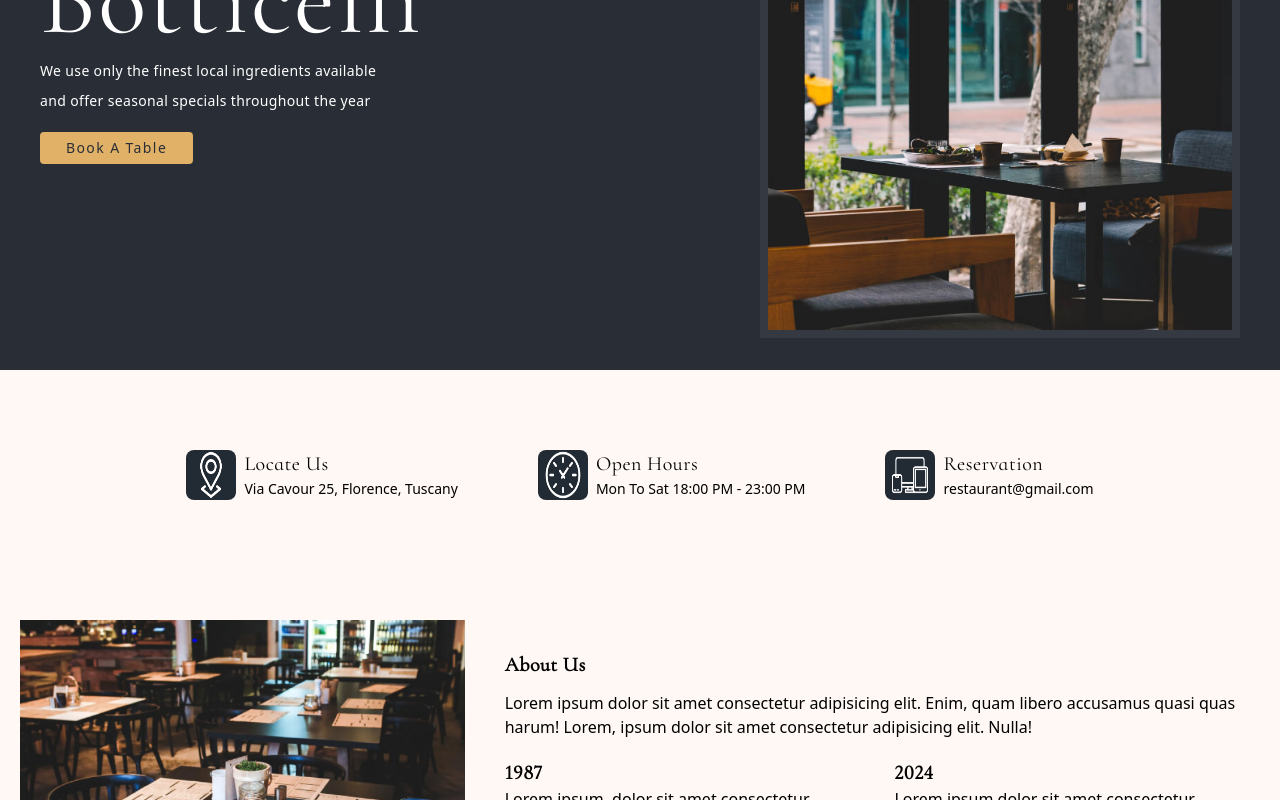
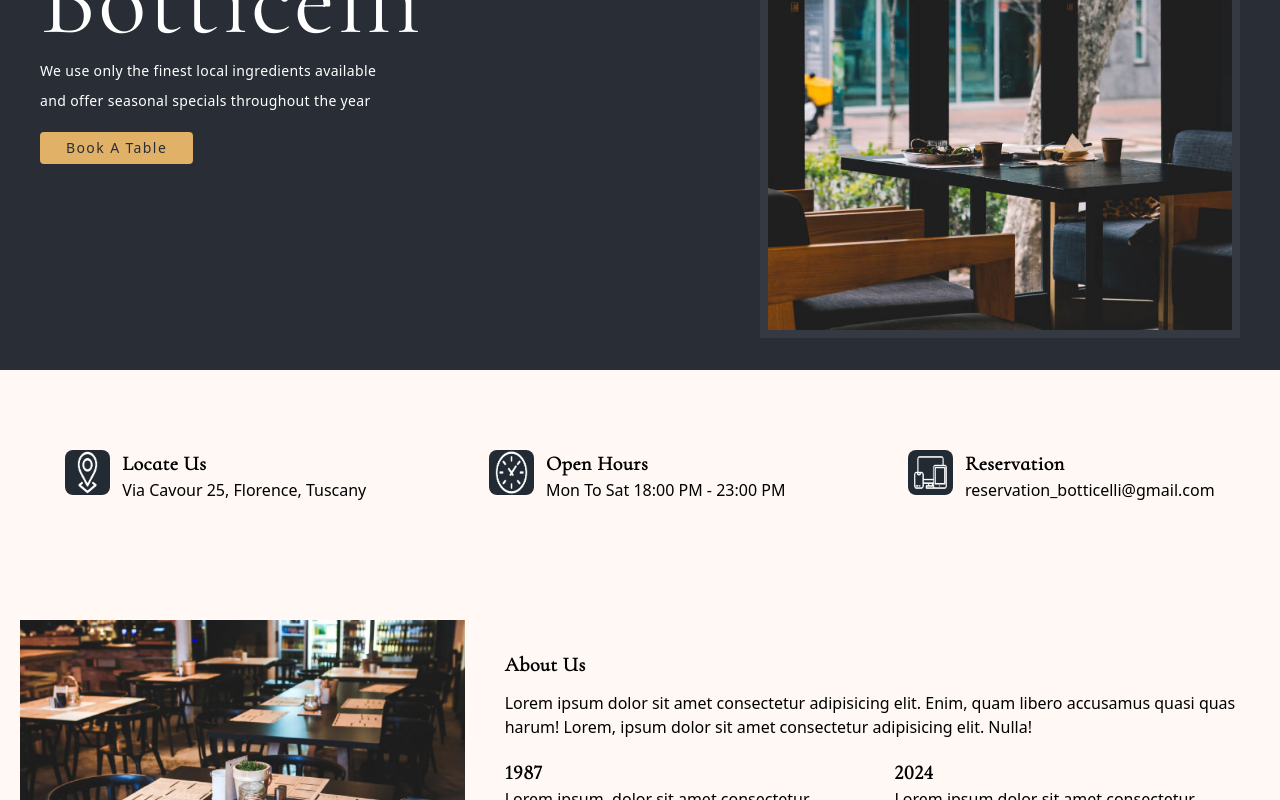
Before and after one commit to Elise-16-medeiros/Restaurant-figma, a Next.js app in the folder restaurant-figma/: page / in a window 1280 px wide. Shown: the part 523-1323 px from the top of the page. Built offline with nearby package versions, Linux system fonts and the light colour scheme.

Commit message:
feat:reparations

```diff
--- a/restaurant-figma/app/components/Vector.tsx
+++ b/restaurant-figma/app/components/Vector.tsx
@@ -5,9 +5,68 @@ import Devices from "@/public/devices_vector.png";
 
 function Vector() {
   return (
-    <section className="container bg-[#FFF8F5] w-full h-[340px] md:h-[230px] px-10">
+    <section className="bg-[#FFF8F5] w-full h-[340px] md:h-[230px]">
+      <div className="container flex flex-col justify-around items-center gap-8 pt-20 px-5 md:flex-row">
 
-      <div className="pt-20 flex flex-col justify-center items-center gap-y-10 md:flex-row md:gap-x-20">
+        <div className="flex gap-3">
+          <ul>
+            <li>
+            <Image
+            className="h-[45px] w-[45px] rounded-lg"
+            src={Pin}
+            alt="pin image"
+          />
+            </li>
+          </ul>
+          <ul>
+            <li>
+              <h3 className="text-xl tracking-wide font-semibold">Locate Us</h3>
+            </li>
+            <li>Via Cavour 25, Florence, Tuscany</li>
+          </ul>
+        </div>
+
+        <div className="flex gap-3">
+          <ul>
+             <li>
+            <Image
+            className="h-[45px] w-[45px] rounded-lg"
+            src={Clock}
+            alt="pin image"
+          />
+            </li>
+          </ul>
+          <ul>
+            <li>
+              <h3 className="text-xl tracking-wide font-semibold">Open Hours</h3>
+            </li>
+            <li>Mon To Sat 18:00 PM - 23:00 PM</li>
+          </ul>
+        </div>
+
+        <div className="flex gap-3">
+          <ul>
+             <li>
+            <Image
+            className="h-[45px] w-[45px] rounded-lg"
+            src={Devices}
+            alt="pin image"
+          />
+            </li>
+          </ul>
+          <ul>
+            <li>
+              <h3 className="text-xl tracking-wide font-semibold">Reservation</h3>
+            </li>
+            <li>reservation_botticelli@gmail.com</li>
+          </ul>
+        </div>
+
+
+
+      </div>
+
+      {/*   <div className="pt-20 flex flex-col justify-center items-center gap-y-10 md:flex-row md:gap-x-20">
         <div className="flex gap-2">
            <Image
             className="h-[50px] w-[50px] rounded-lg"
@@ -44,7 +103,7 @@ function Vector() {
             <li><p className="text-[14px]">restaurant@gmail.com</p></li>
           </ul>
         </div>
-      </div>
+      </div> */}
     </section>
   );
 }
```
